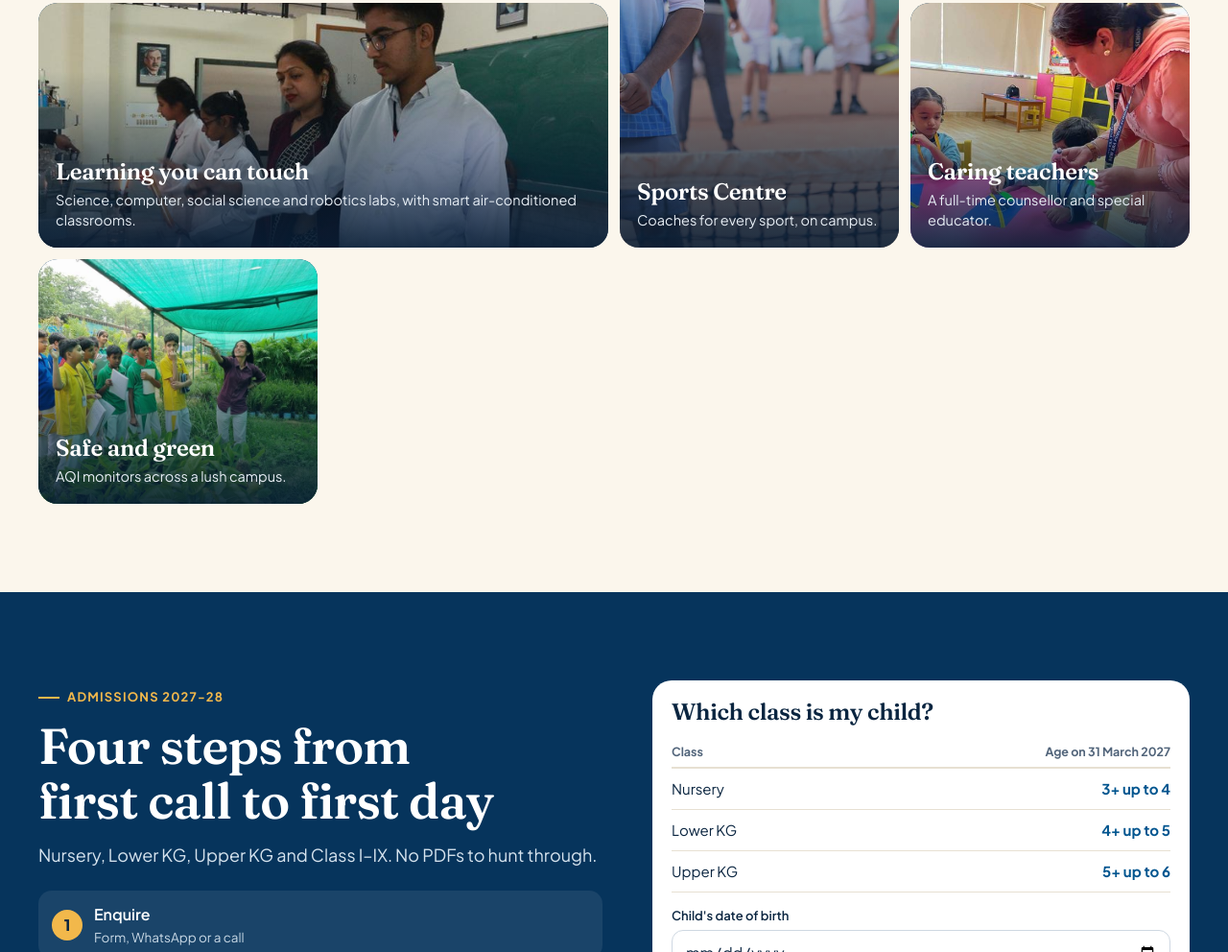
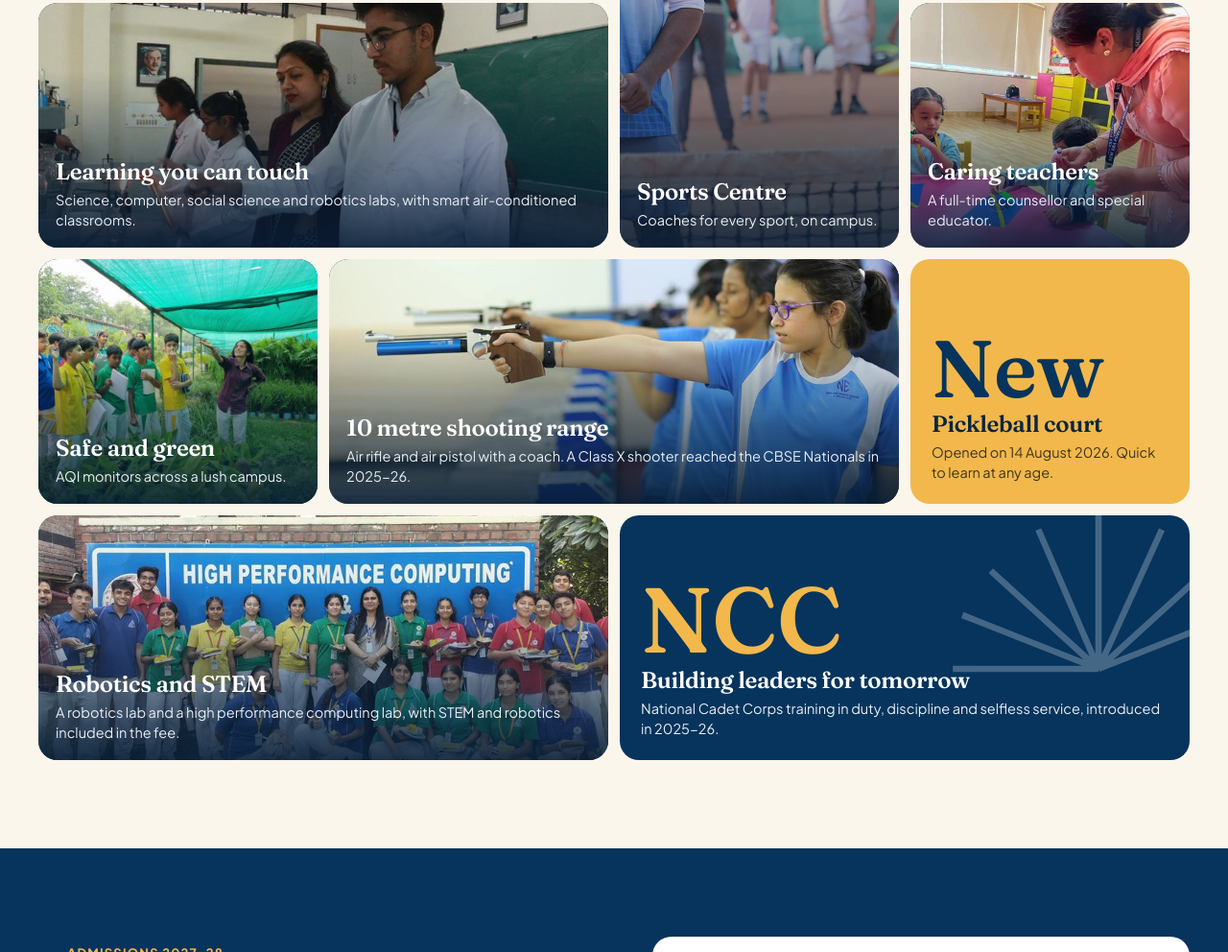
Before and after one commit to priyaverma000-ai/neps-website, a plain HTML site: page index.html in a window 1280 px wide. Shown: the part 1530-2522 px from the top of the page at 96% size. Drawn offline with Linux system fonts and the light colour scheme.

Commit message:
Home: add Shooting, Pickleball, Robotics and NCC to the reasons grid
Ten tiles now fill four full rows on desktop, so "Six reasons" becomes
"Ten reasons parents look closer". NCC and Pickleball use text tiles
until real photos are available.

Co-Authored-By: Claude Opus 5.5 <noreply@anthropic.com>

```diff
--- a/css/site.css
+++ b/css/site.css
@@ -145,6 +145,13 @@ h2.title{font-size:clamp(32px,6.4vw,52px)}
 .rays{position:absolute;z-index:-1;right:-70px;bottom:-70px;width:330px;height:330px;opacity:.25}
 .tile-legacy .big{font:600 clamp(70px,17vw,120px)/.9 var(--display);color:var(--sun);display:block;margin-bottom:8px}
 .tile-legacy .tile-t{padding:22px}
+.tile-gold{background:var(--sun);color:var(--ink);min-height:0}
+.tile-gold::after{display:none}
+.tile-gold .tile-t{padding:22px}
+.tile-gold .big{font:600 clamp(54px,12vw,84px)/.9 var(--display);color:var(--blue-deep);display:block;margin-bottom:8px}
+.tile-gold p{color:#3d3420}
+.tile-ncc{background:var(--blue-deep)}
+.tile-ncc .big{font-size:clamp(60px,14vw,96px)}
 
 /* Admissions */
 .adm{position:relative;background:var(--blue-deep);color:#fff;overflow:hidden;isolation:isolate}
@@ -553,9 +560,10 @@ a.sport:hover{transform:translateY(-3px)}
   .quick{display:block}
   .stats{margin-top:-58px}
   .stats li{padding:26px 26px}
-  .bento{grid-template-columns:repeat(4,1fr);grid-auto-rows:255px}
+  .bento{grid-template-columns:repeat(4,1fr);grid-auto-rows:255px;grid-auto-flow:dense}
   .tile{min-height:0}
   .tile-legacy{grid-column:span 2;grid-row:span 1}
+  .tile-ncc{grid-column:span 2}
   .tile.tall{grid-row:span 2}
   .tile.wide{grid-column:span 2}
   .adm-grid{grid-template-columns:1.05fr 1fr;gap:52px;align-items:start}
--- a/index.html
+++ b/index.html
@@ -173,7 +173,7 @@
 </ul></div></section>
 
 <section class="sec" id="why"><div class="wrap">
-  <div class="sec-head rv"><span class="eyebrow">Why New Era</span><h2 class="title">Six reasons parents look closer</h2></div>
+  <div class="sec-head rv"><span class="eyebrow">Why New Era</span><h2 class="title">Ten reasons parents look closer</h2></div>
   <div class="bento">
     <a class="tile tile-legacy rv" href="our-legacy.html">
       <svg class="rays" viewBox="0 0 200 200" fill="none" stroke="#fff" stroke-width="4" aria-hidden="true"><path d="M100 100 8 100M100 100 14 66M100 100 32 38M100 100 62 12M100 100 100 2M100 100 140 12M100 100 168 38M100 100 186 66"/></svg>
@@ -198,6 +198,21 @@
     <a class="tile rv" href="safety.html">
       <img loading="lazy" src="images/green-garden.jpg" srcset="images/green-garden-sm.jpg 800w, images/green-garden.jpg 1600w" sizes="(min-width:1100px) 25vw, (min-width:640px) 50vw, 100vw" alt="Students with a teacher in the campus green house" width="1600" height="1200">
       <div class="tile-t"><h3>Safe and green</h3><p>AQI monitors across a lush campus.</p></div>
+    </a>
+    <a class="tile wide rv" href="sport-shooting.html">
+      <img loading="lazy" src="images/hero-shooting.jpg" srcset="images/hero-shooting-sm.jpg 872w, images/hero-shooting.jpg 1743w" sizes="(min-width:1100px) 50vw, 100vw" alt="Students aiming air pistols at the school's 10 metre shooting range" width="1743" height="980" style="object-position:62% 40%">
+      <div class="tile-t"><h3>10 metre shooting range</h3><p>Air rifle and air pistol with a coach. A Class X shooter reached the CBSE Nationals in 2025-26.</p></div>
+    </a>
+    <a class="tile tile-gold rv" href="sport-pickleball.html">
+      <div class="tile-t"><span class="big">New</span><h3>Pickleball court</h3><p>Opened on 14 August 2026. Quick to learn at any age.</p></div>
+    </a>
+    <a class="tile wide rv" href="robotics-ai.html">
+      <img loading="lazy" src="images/tech-group.jpg" srcset="images/tech-group-sm.jpg 800w, images/tech-group.jpg 1600w" sizes="(min-width:1100px) 50vw, 100vw" alt="Students outside the high performance computing lab" width="1600" height="900">
+      <div class="tile-t"><h3>Robotics and STEM</h3><p>A robotics lab and a high performance computing lab, with STEM and robotics included in the fee.</p></div>
+    </a>
+    <a class="tile wide tile-legacy tile-ncc rv" href="senior-secondary.html">
+      <svg class="rays" viewBox="0 0 200 200" fill="none" stroke="#fff" stroke-width="4" aria-hidden="true"><path d="M100 100 8 100M100 100 14 66M100 100 32 38M100 100 62 12M100 100 100 2M100 100 140 12M100 100 168 38M100 100 186 66"/></svg>
+      <div class="tile-t"><span class="big">NCC</span><h3>Building leaders for tomorrow</h3><p>National Cadet Corps training in duty, discipline and selfless service, introduced in 2025-26.</p></div>
     </a>
   </div>
 </div></section>
```
Also changed, not shown: src/tpl/index.html (+16 -1 lines).
